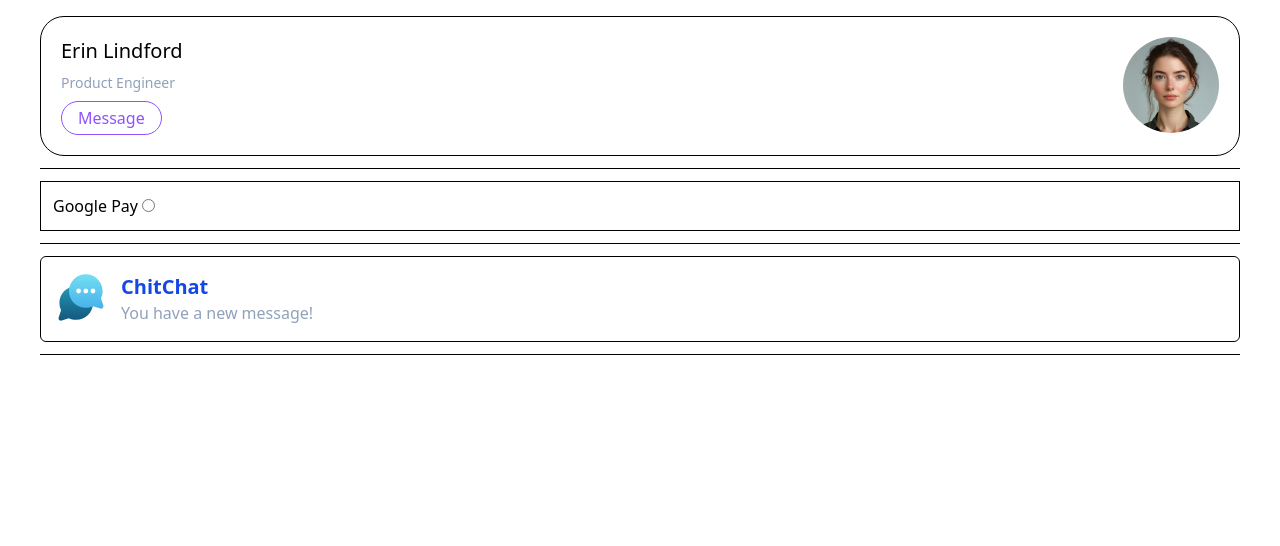
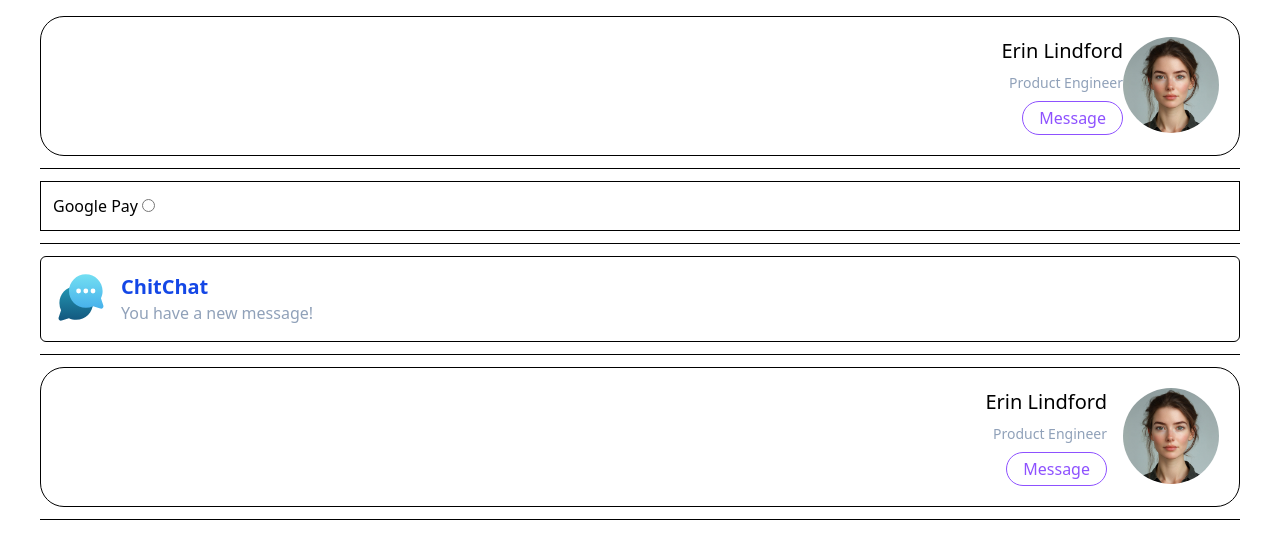
Before and after one commit to HeeYeonBaek/learn-tailwind-vite, a website built with Vite: page src/responsive-design.html in a window 1280 px wide. Shown: the part 124-670 px from the top of the page. Built offline with nearby package versions, Linux system fonts and the light colour scheme; a web font is replaced by a local one.

Commit message:
컨테이너 쿼리

```diff
--- a/src/responsive-design.html
+++ b/src/responsive-design.html
@@ -18,16 +18,17 @@
     <a href="/index.html">메인 페이지 이동</a>
     <br />
     <h1 class="my-5 text-3xl font-bold text-blue-950">반응형 디자인</h1>
+    <div class="@container">
       <figure
-      class="sm:flex sm:gap-4 dark:bg-slate-800 dark:text-slate-200 bg-white p-5 rounded-3xl border min-w-96"
+        class="@md:flex dark:bg-slate-800 dark:text-slate-200 bg-white p-5 rounded-3xl border min-w-96"
       >
         <img
-        class="sm:shrink-0 w-24 h-24 rounded-full max-[640px]:mx-auto"
+          class="sm:shrink-0 w-24 h-24 rounded-full @max-md:mx-auto"
           src="./assets/images/character-01.jpg"
           alt=""
         />
         <figcaption
-        class="md:-order-1 sm:grow sm:items-start sm:mt-0 flex flex-col gap-2 items-center mt-3"
+          class="md: md:flex md:flex-col md:items-end md:-order-1 sm:grow sm:items-start sm:mt-0 flex flex-col gap-2 items-center mt-3"
         >
           <p class="text-xl font-medium">Erin Lindford</p>
           <p class="text-sm text-slate-400">Product Engineer</p>
@@ -39,6 +40,8 @@
           </button>
         </figcaption>
       </figure>
+    </div>
+
     <hr class="my-3" />
 
     <div class="border p-3 has-checked:bg-amber-300">
@@ -58,5 +61,27 @@
       />
     </div>
     <hr class="my-3" />
+    <figure
+      class="sm:flex sm:gap-4 dark:bg-slate-800 dark:text-slate-200 bg-white p-5 rounded-3xl border min-w-96"
+    >
+      <img
+        class="sm:shrink-0 w-24 h-24 rounded-full max-[640px]:mx-auto"
+        src="./assets/images/character-01.jpg"
+        alt=""
+      />
+      <figcaption
+        class="md: md:flex md:flex-col md:items-end md:-order-1 sm:grow sm:items-start sm:mt-0 flex flex-col gap-2 items-center mt-3"
+      >
+        <p class="text-xl font-medium">Erin Lindford</p>
+        <p class="text-sm text-slate-400">Product Engineer</p>
+        <button
+          class="dark:bg-violet-300 dark:text-violet-700 active:scale-95 focus:outline-0 focus:bg-emerald-700 focus:text-white hover:bg-violet-600 hover:text-white border px-4 py-1 rounded-full text-violet-500"
+          type="button"
+        >
+          Message
+        </button>
+      </figcaption>
+    </figure>
+    <hr class="my-3" />
   </body>
 </html>
```
Lines whose indentation alone changed are shown as unchanged.
